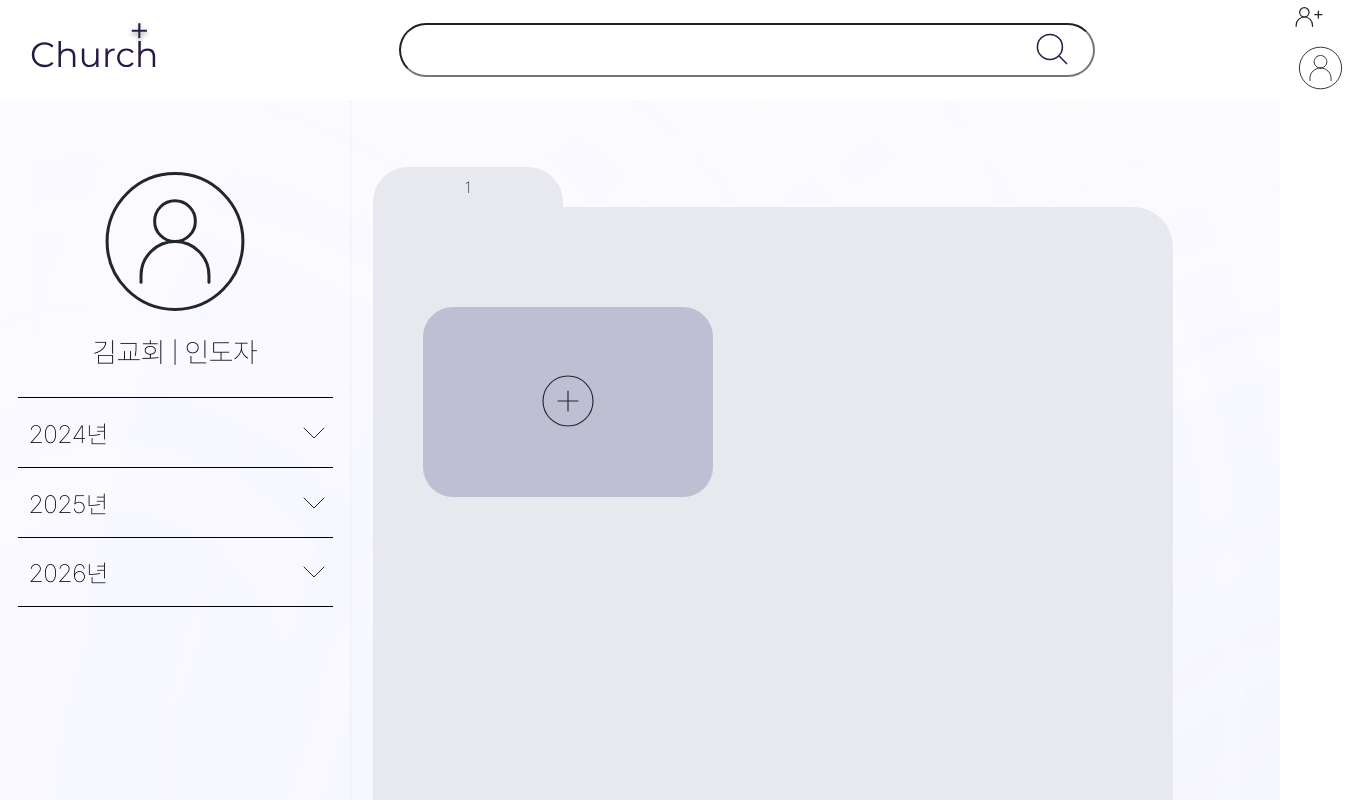
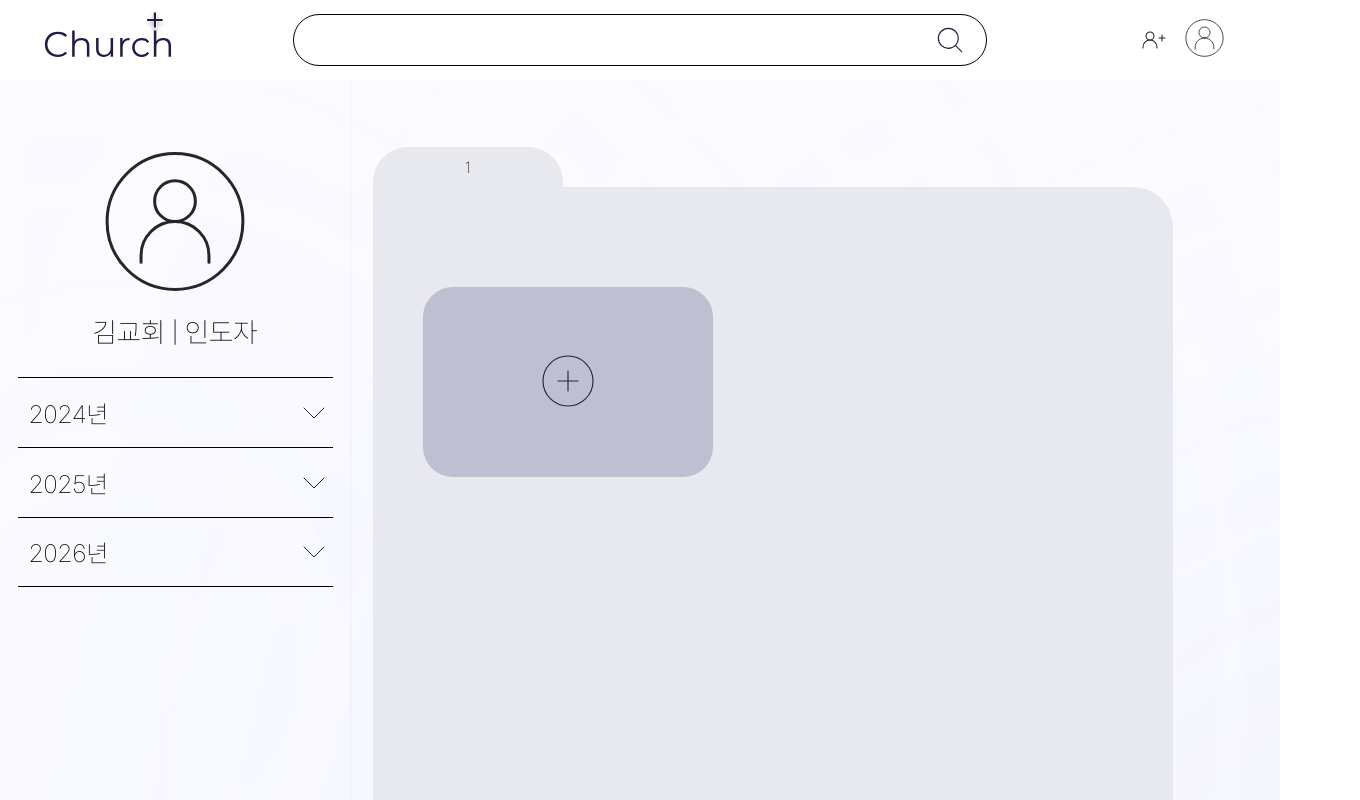
Before and after one commit to Church-Plus/church-front-2024, a React (Create React App) app: page /MonthPage/1/1 in a window 1280 px wide. Shown: the top 800 px of the page, 1360 px wide, since content can reach past the window. Built offline with nearby package versions, Linux system fonts and the light colour scheme.

Commit message:
refactor: 헤더 UI 스타일 코드 리팩토링

```diff
--- a/src/components/Main/Header.jsx
+++ b/src/components/Main/Header.jsx
@@ -9,7 +9,7 @@ import { useNavigate } from "react-router-dom";
 const Wrapper = styled.div`
   display: flex;
   max-width: 100vw;
-  height: 100px;
+  height: 5rem;
 
   //헤더 고정
   position: sticky;
@@ -21,31 +21,33 @@ const Wrapper = styled.div`
 const HeaderItems = styled.div`
   display: flex;
   align-items: center;
+  width: 100vw;
 
-  padding: 14px;
+  padding: 1rem;
 `;
 
+//검색창 더 오른쪽에 위치하도록
 const HeaderItem = styled.div`
   padding-top: 10px;
   padding-bottom: 10px;
+  width: 100%;
 `;
 
 const ChurchLogo = styled.div`
-  padding-left: 1rem;
+  padding-left: 1.7rem;
   cursor: pointer;
   img {
-    height: 55px;
-    margin-right: 15rem;
+    height: 3.5rem;
   }
 `;
 
 const SearchBar = styled.div`
   position: relative;
-  margin-right: 12.5rem;
 
   input {
     width: 43rem;
     height: 3rem;
+    border: 0.9px solid black;
     border-radius: 3rem;
     text-align: center;
     font-size: 20px;
@@ -55,22 +57,28 @@ const SearchBar = styled.div`
 const SearchBtn = styled.button`
   position: absolute;
 
-  right: 0.8rem;
+  right: 0.7rem;
   border: none;
   background: transparent;
   cursor: pointer;
+
+  img {
+    padding-top: 0.3rem;
+    height: 2.5rem;
+  }
 `;
 
 const Icons = styled.div`
-  flex-direction: row;
+  float: right;
+  padding-right: 2.3rem;
 
   img {
-    height: 50px;
+    height: 2.8rem;
     cursor: pointer;
   }
 
   img:not(:last-child) {
-    height: 28px;
+    height: 1.5rem;
     padding-bottom: 0.5rem;
     padding-right: 1rem;
   }
```
